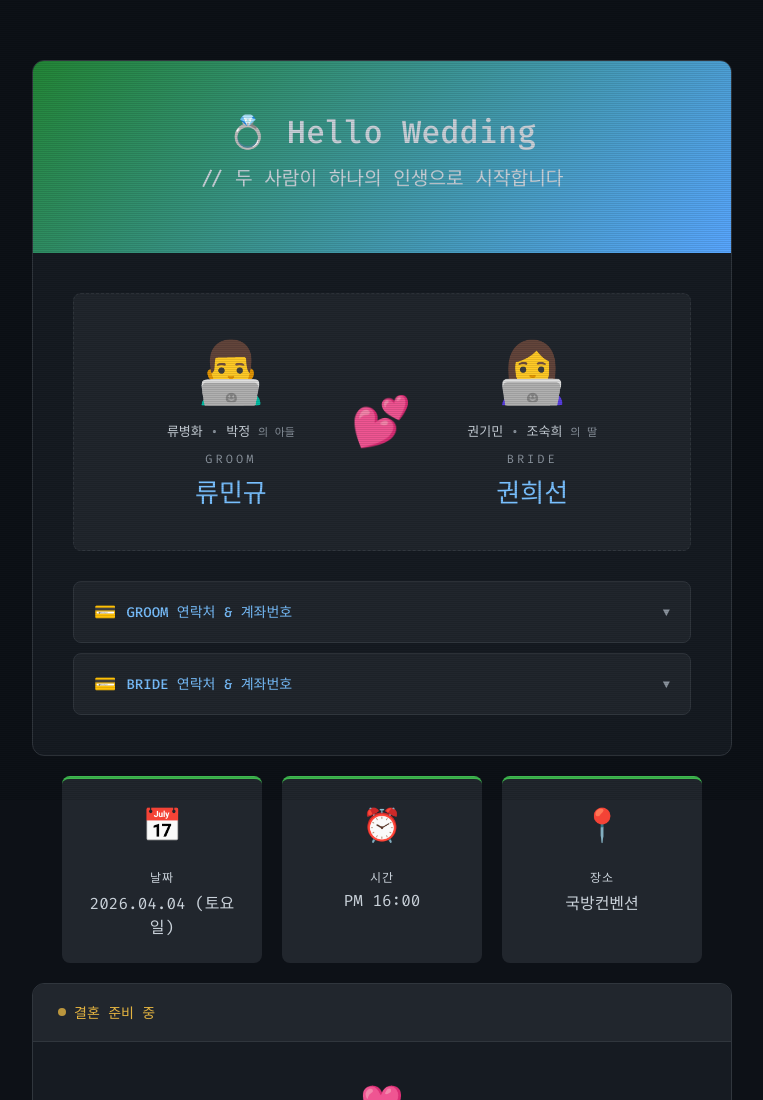
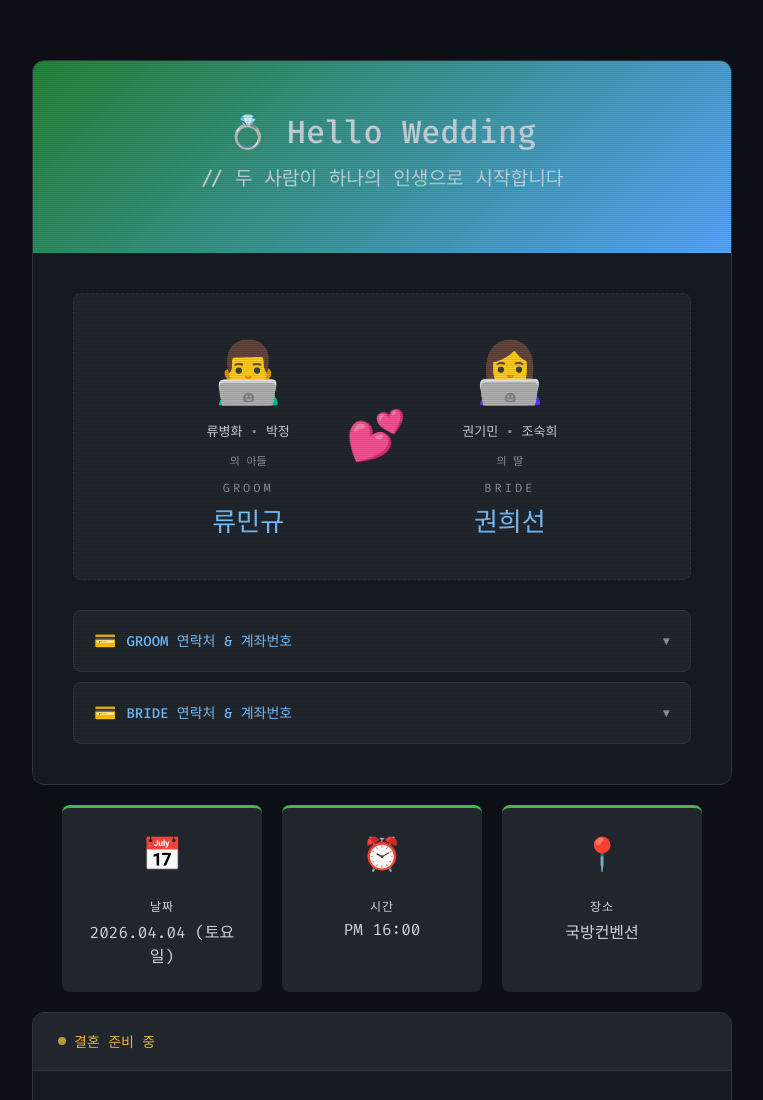
Before and after one commit to kwon1009/w-invitation, a website: page index.html in a window 1280 px wide. Shown: the top 1100 px of the page, without its empty margins (258-1021 px from the left). Drawn offline with Linux system fonts and the light colour scheme.

Commit message:
broom,bride 개행

```diff
--- a/index.html
+++ b/index.html
@@ -1643,6 +1643,8 @@
                         <div class="person-icon">👨‍💻</div>
                         <div class="person-parents">
                             <span class="parent-name">류병화</span> • <span class="parent-name">박정</span>
+                        </div>
+                        <div class="person-parents">
                             <span class="parent-label">의 아들</span>
                         </div>
                         <div class="person-role">Groom</div>
@@ -1653,6 +1655,8 @@
                         <div class="person-icon">👩‍💻</div>
                         <div class="person-parents">
                             <span class="parent-name">권기민</span> • <span class="parent-name">조숙희</span>
+                        </div>
+                        <div class="person-parents">
                             <span class="parent-label">의 딸</span>
                         </div>
                         <div class="person-role">Bride</div>
```
